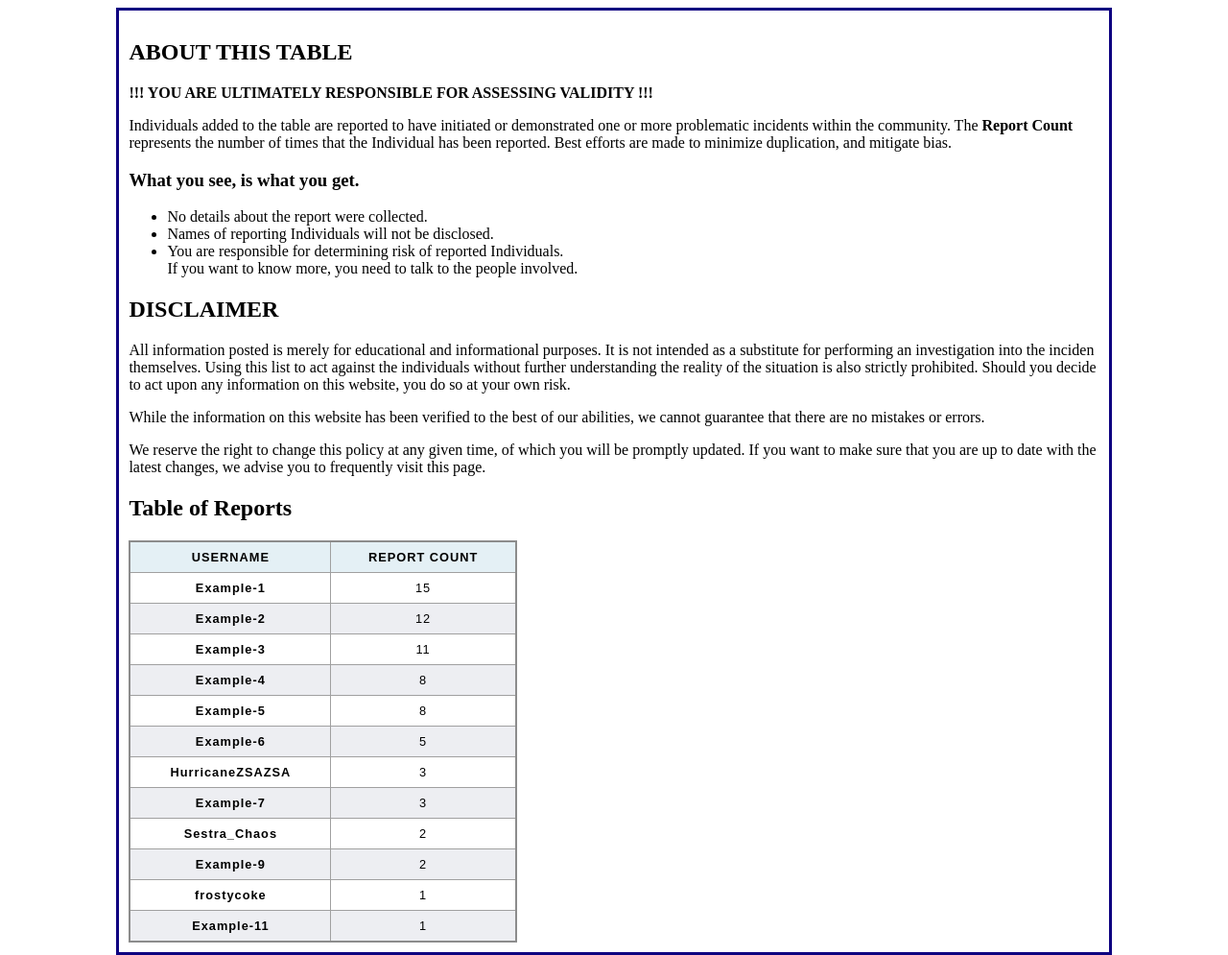
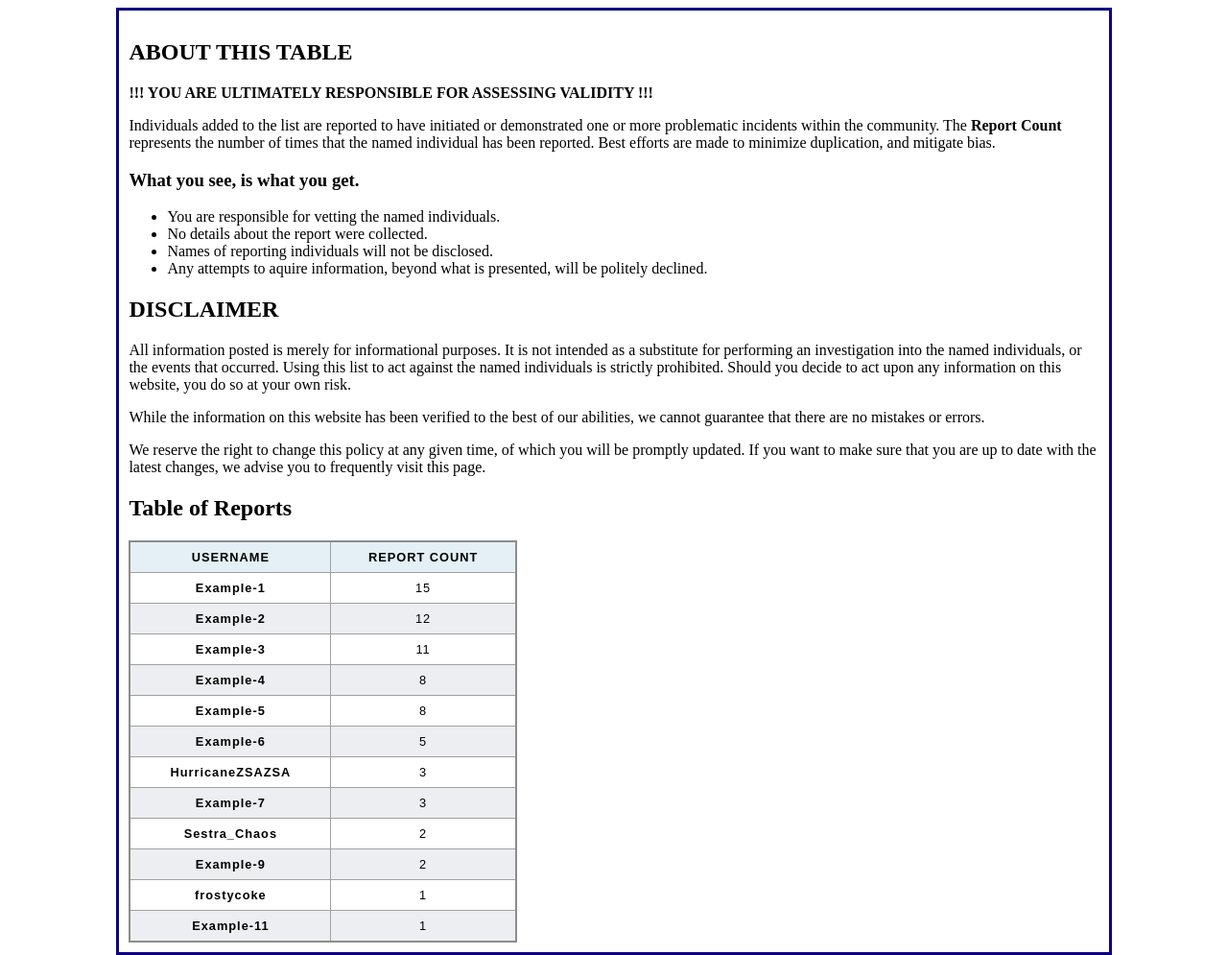
Before and after one commit to BanjoFox/Community-Reporting-List, a plain HTML site: page index.html in a window 1280 px wide. Shown: the whole page at 96% size. Drawn offline with Linux system fonts and the light colour scheme.

Commit message:
Update some wording

```diff
--- a/index.html
+++ b/index.html
@@ -18,31 +18,33 @@
           >
         </p>
         <p>
-          Individuals added to the table are reported to have initiated or
+          Individuals added to the list are reported to have initiated or
           demonstrated one or more problematic incidents within the community.
           The <strong>Report Count</strong> represents the number of times that
-          the Individual has been reported. Best efforts are made to minimize
+          the named individual has been reported. Best efforts are made to minimize
           duplication, and mitigate bias.
         </p>
         <h3>What you see, is what you get.</h3>
         <ul>
+          <li>
+            You are responsible for vetting the named individuals.
+          </li>
           <li>No details about the report were collected.</li>
-          <li>Names of reporting Individuals will not be disclosed.</li>
+          <li>Names of reporting individuals will not be disclosed.</li>
           <li>
-            You are responsible for determining risk of reported Individuals.<br />
-            If you want to know more, you need to talk to the people involved.
+            Any attempts to aquire information, beyond what is presented, will be
+            politely declined.
           </li>
         </ul>
       </section>
       <section>
         <h2>DISCLAIMER</h2>
         <p>
-          All information posted is merely for educational and informational
+          All information posted is merely for informational
           purposes. It is not intended as a substitute for performing an
-          investigation into the inciden themselves. Using this list to act
-          against the individuals without further understanding the reality of
-          the situation is also strictly prohibited. Should you decide to act
-          upon any information on this website, you do so at your own risk.
+          investigation into the named individuals, or the events that occurred.
+          Using this list to act against the named individuals is strictly prohibited.
+          Should you decide to act upon any information on this website, you do so at your own risk.
         </p>
         <p>
           While the information on this website has been verified to the best of
```
